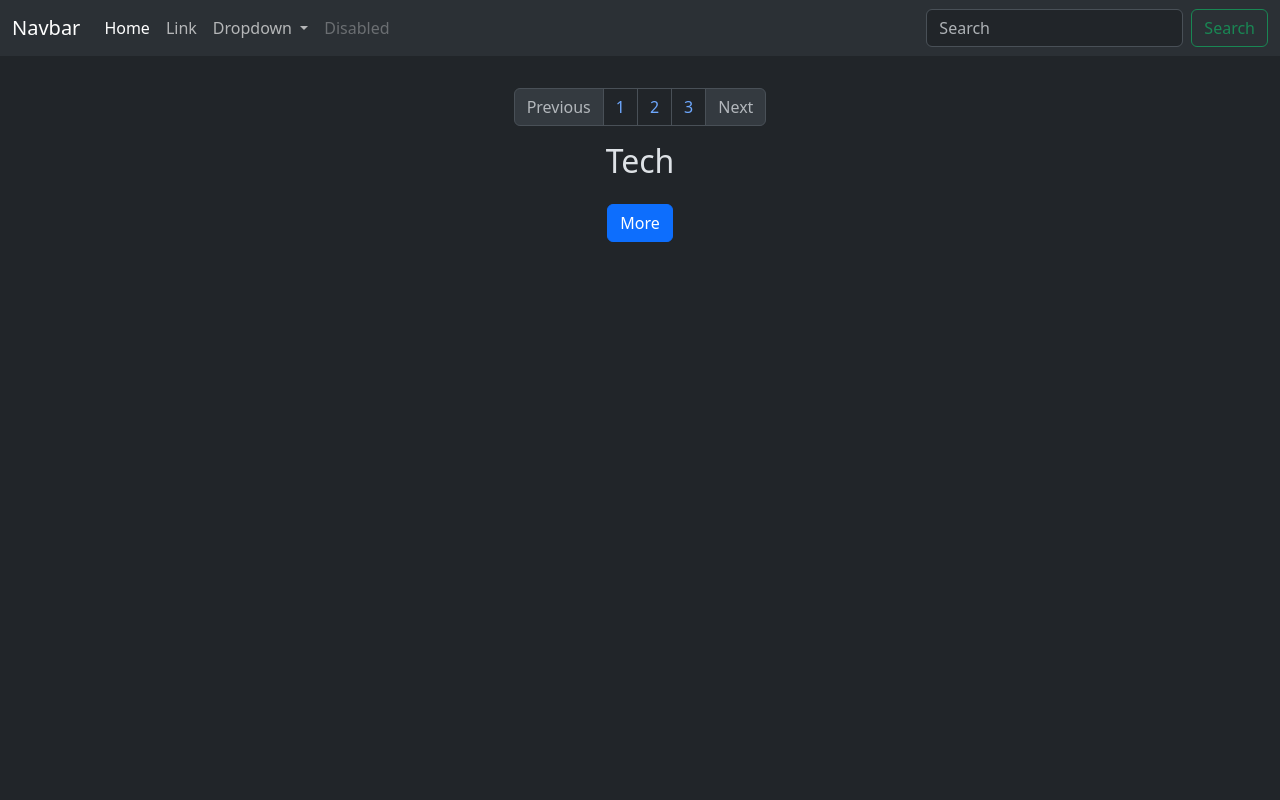
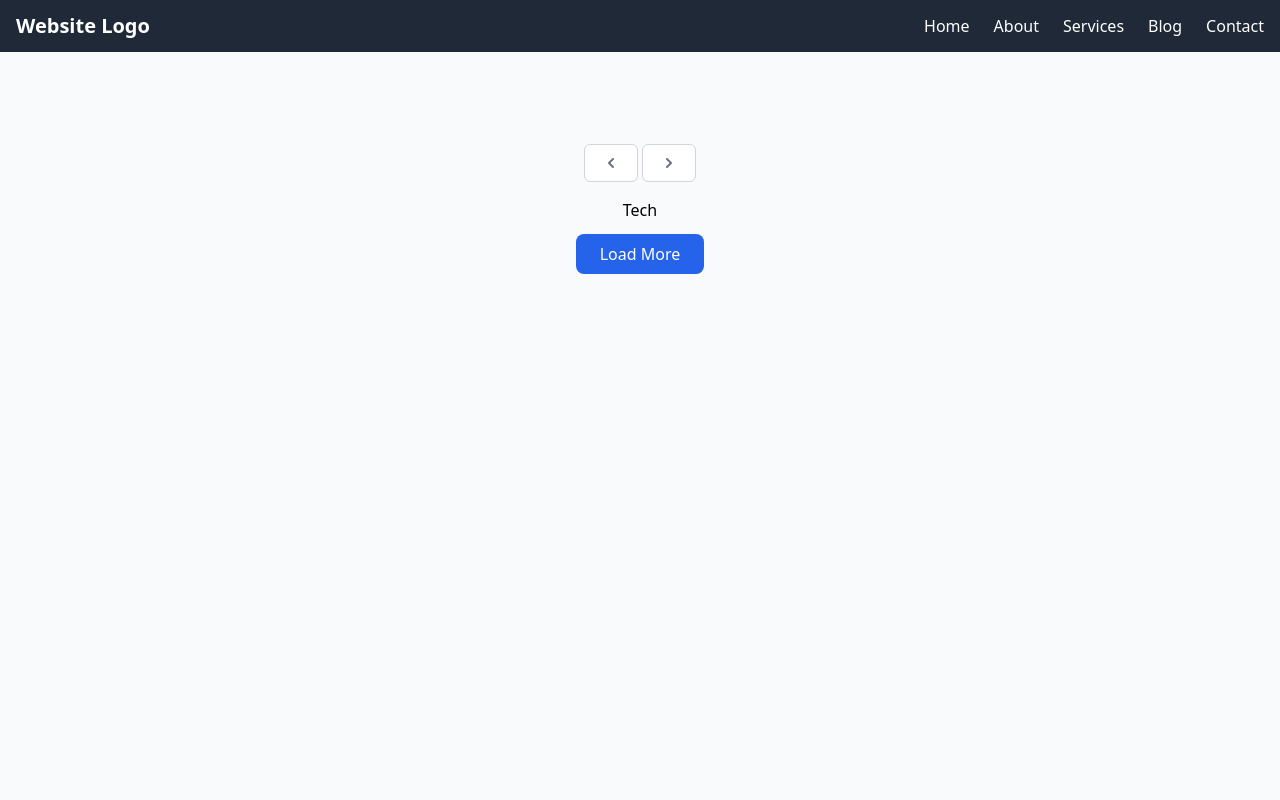
Before and after one commit to Sushan64/Fullstack-Blog-website, a Django app: page / in a window 1280 px wide. Run offline with Django 5.2, Linux system fonts and the light colour scheme; data that the repository does not hold is empty; some libraries are stand-ins or nearby versions.

Commit message:
Changed the CSS framework from Bootstrap to Tailwind. Also, reduced the index.html file's code by dynamically include codes form other files.

```diff
--- a/blog/templates/blog/index.html
+++ b/blog/templates/blog/index.html
@@ -1,71 +1,36 @@
 {% extends "layout.html" %}
 
 {% block contains %}
- <div class="d-flex justify-content-center flex-wrap gap-2">
+<div class="container mx-auto px-4 py-8">
+  <div class="flex flex-wrap -mx-4">
 {% for post in page_obj %}
-<div class="card " style="width: 21rem;">
-  <a href="{% url 'post' pk=post.pk %}">
-  <div style="height: 160px; width: 100%; background-image: url('{{ post.image.url }}'); background-size: cover; background-position: center;" >
-  </div>
-  </a>
-
-  <div class="card-body">
-   <a class="text-decoration-none text-white" href="{% url 'post' pk=post.pk %}"><h5 class="card-title">{{ post.title }}</h5></a>
-    <p class="card-text text-secondary">{{ post.meta_description }}</p>
+{% include 'blog/card.html' %}
+{% endfor %}
   </div>
 </div>
+
+<!-- Pagination Component -->
+<div class="flex items-center justify-center space-x-1 py-4">
+  {% include 'blog/pagination.html' %}
+</div>
+
+
+<!--[ TECH ]-->
+<h2 class="text-center mb-3">Tech</h2>
+<div class="d-flex justify-content-center flex-wrap gap-2">
+  {% for post in tech|slice:'1' %}
+  {% include 'blog/card.html' %}
   {% endfor %}
 </div>
 
-<!--[ Pagination ]-->
-<nav class="my-3" aria-label="Page navigation example">
-  <ul class="pagination justify-content-center">
-    {% if page_obj.has_previous %}
-    <li class="page-item">
-<a class="page-link" href="?page={{ page_obj.previous_page_number }}">Previous</a>
-{% else %}
-    <li class="page-item disabled">
-      <a class="page-link" href="#">Previous</a>
-      {% endif %}
-    </li>
-    <li class="page-item"><a class="page-link" href="#">1</a></li>
-    <li class="page-item"><a class="page-link" href="#">2</a></li>
-    <li class="page-item"><a class="page-link" href="#">3</a></li>
-
-    {% if page_obj.has_next %}
-    <li class="page-item">
-<a class="page-link" href="?page={{ page_obj.next_page_number }}">Next</a>
-      {% else %}
-      <li class="page-item disabled">
-      <a class="page-link" href="#">Next</a>
-        {% endif %}
-    </li>
-  </ul>
-</nav>
-
-
-<!--[ TECH ]-->
-<h2 class="text-center my-3">Tech</h2>
-<div class="d-flex justify-content-center flex-wrap gap-2">
-  {% for post in tech|slice:'1' %}
-  <div class="card " style="width: 21rem;">
-
-  <a href="{% url 'post' pk=post.pk %}">
-  <div style="height: 160px; width: 100%; background-image: url('{{ post.image.url }}'); background-size: cover; background-position: center;" >
-  </div>
-  </a>
-
-  <div class="card-body">
-    <a class="text-decoration-none text-white" href="{% url 'post' pk=post.pk %}"><h5 class="card-title">{{ post.title }}</h5></a>
-    <p class="card-text text-secondary">{{ post.meta_description }}</p>
-  </div>
-  </div>
-  {% endfor %}
+<!-- Load More -->
+<div class="flex justify-center">
+<a id="loadMoreLink" href="{% url 'category' category_value='Tech' %}?page=2" class="inline-flex items-center px-6 py-2 bg-blue-600 text-white rounded-lg gap-2 hover:bg-blue-700 transition">
+    <span>Load More</span>
+    <svg id="spinner" class="hidden w-5 h-5 animate-spin text-white" xmlns="http://www.w3.org/2000/svg" fill="none" viewBox="0 0 24 24">
+        <circle class="opacity-25" cx="12" cy="12" r="10" stroke="currentColor" stroke-width="4"></circle>
+        <path class="opacity-75" fill="currentColor" d="M4 12a8 8 0 018-8v4a4 4 0 00-4 4H4z"></path>
+    </svg>
+</a>
 </div>
-
-<div class="d-flex justify-content-center my-2">
-<a class="text-center" href="{% url 'category' category_value='Tech' %}?page=2">
-  <button class="btn btn-primary" type="submit">More</button></a>
-</div>
-
 {% endblock %}
--- /dev/null
+++ b/blog/templates/blog/pagination.html
@@ -0,0 +1,32 @@
+<!-- Previous Button -->
+  {% if page_obj.has_previous %}
+    <a href="?={{ page_obj.previous_page_number }}" class="px-4 py-2 text-gray-500 bg-white rounded-md hover:bg-gray-100 hover:text-gray-700 border border-gray-300">
+    <span class="sr-only">Previous</span>
+    <svg class="w-5 h-5" fill="currentColor" viewBox="0 0 20 20">
+      <path fill-rule="evenodd" d="M12.707 5.293a1 1 0 010 1.414L9.414 10l3.293 3.293a1 1 0 01-1.414 1.414l-4-4a1 1 0 010-1.414l4-4a1 1 0 011.414 0z" clip-rule="evenodd" />
+    </svg>
+  </a>
+  {% else %}
+  <a class="px-4 py-2 text-gray-500 bg-white rounded-md hover:bg-gray-100 hover:text-gray-700 border border-gray-300">
+    <span class="sr-only">Previous</span>
+    <svg class="w-5 h-5" fill="currentColor" viewBox="0 0 20 20">
+      <path fill-rule="evenodd" d="M12.707 5.293a1 1 0 010 1.414L9.414 10l3.293 3.293a1 1 0 01-1.414 1.414l-4-4a1 1 0 010-1.414l4-4a1 1 0 011.414 0z" clip-rule="evenodd" />
+    </svg>
+  </a>
+  {% endif %}
+  <!-- Next Button -->
+{% if page_obj.has_next %}
+  <a href="?page={{ page_obj.next_page_number }}" class="px-4 py-2 text-gray-500 bg-white rounded-md hover:bg-gray-100 hover:text-gray-700 border border-gray-300">
+    <span class="sr-only">Next</span>
+    <svg class="w-5 h-5" fill="currentColor" viewBox="0 0 20 20">
+      <path fill-rule="evenodd" d="M7.293 14.707a1 1 0 010-1.414L10.586 10 7.293 6.707a1 1 0 011.414-1.414l4 4a1 1 0 010 1.414l-4 4a1 1 0 01-1.414 0z" clip-rule="evenodd" />
+    </svg>
+  </a>
+  {% else %}
+  <a class="px-4 py-2 text-gray-500 bg-white rounded-md hover:bg-gray-100 hover:text-gray-700 border border-gray-300">
+    <span class="sr-only">Next</span>
+    <svg class="w-5 h-5" fill="currentColor" viewBox="0 0 20 20">
+      <path fill-rule="evenodd" d="M7.293 14.707a1 1 0 010-1.414L10.586 10 7.293 6.707a1 1 0 011.414-1.414l4 4a1 1 0 010 1.414l-4 4a1 1 0 01-1.414 0z" clip-rule="evenodd" />
+    </svg>
+  </a>
+  {% endif %}
--- a/django_project/settings.py
+++ b/django_project/settings.py
@@ -26,7 +26,7 @@ SECRET_KEY = 'django-insecure-4ju2n@$f9d0c=h)_g0lbb%k9&@rf(xa$d$g$&5ri$uf)*gev^4
 # SECURITY WARNING: don't run with debug turned on in production!
 DEBUG = True
 
-ALLOWED_HOSTS = ['127.0.0.1', 'https://*.vercel.app']
+ALLOWED_HOSTS = [".replit.dev", ".replit.app"]
 CSRF_TRUSTED_ORIGINS = ["https://*.replit.dev", "https://*.replit.app"]
 
 # Application definition
--- /dev/null
+++ b/static/main.js
@@ -0,0 +1,11 @@
+// Mobile menu toggle functionality
+    document.getElementById('menu-toggle').addEventListener('click', function() {
+      const mobileMenu = document.getElementById('mobile-menu');
+      mobileMenu.classList.toggle('hidden');
+    });
+
+// Spinner
+document.getElementById("loadMoreLink").addEventListener("click", function(event) {
+        let spinner = document.getElementById("spinner");
+        spinner.classList.remove("hidden");
+    });
--- a/templates/layout.html
+++ b/templates/layout.html
@@ -4,50 +4,55 @@
 <head>
     <meta charset="UTF-8">
     <meta name="viewport" content="width=device-width, initial-scale=1.0">
-    <link href="https://cdn.jsdelivr.net/npm/bootstrap@5.3.3/dist/css/bootstrap.min.css" rel="stylesheet" integrity="sha384-QWTKZyjpPEjISv5WaRU9OFeRpok6YctnYmDr5pNlyT2bRjXh0JMhjY6hW+ALEwIH" crossorigin="anonymous">
+      <script src="https://cdn.tailwindcss.com"></script>
+  <link rel="stylesheet" href="{% static 'style.css' %}">
     <title>
     {% block title %}
     Document
     {% endblock %}
     </title>
+
 </head>
-<body>
-  <nav class="navbar navbar-expand-lg bg-body-tertiary">
-    <div class="container-fluid">
-      <a class="navbar-brand" href="{% url 'home' %}">Navbar</a>
-      <button class="navbar-toggler" type="button" data-bs-toggle="collapse" data-bs-target="#navbarSupportedContent" aria-controls="navbarSupportedContent" aria-expanded="false" aria-label="Toggle navigation">
-        <span class="navbar-toggler-icon"></span>
-      </button>
-      <div class="collapse navbar-collapse" id="navbarSupportedContent">
-        <ul class="navbar-nav me-auto mb-2 mb-lg-0">
-          <li class="nav-item">
-            <a class="nav-link active" aria-current="page" href="#">Home</a>
-          </li>
-          <li class="nav-item">
-            <a class="nav-link" href="#">Link</a>
-          </li>
-          <li class="nav-item dropdown">
-            <a class="nav-link dropdown-toggle" href="#" role="button" data-bs-toggle="dropdown" aria-expanded="false">
-              Dropdown
-            </a>
-            <ul class="dropdown-menu">
-              <li><a class="dropdown-item" href="#">Action</a></li>
-              <li><a class="dropdown-item" href="#">Another action</a></li>
-              <li><hr class="dropdown-divider"></li>
-              <li><a class="dropdown-item" href="#">Something else here</a></li>
-            </ul>
-          </li>
-          <li class="nav-item">
-            <a class="nav-link disabled" aria-disabled="true">Disabled</a>
-          </li>
-        </ul>
-        <form class="d-flex" role="search">
-          <input class="form-control me-2" type="search" placeholder="Search" aria-label="Search">
-          <button class="btn btn-outline-success" type="submit">Search</button>
-        </form>
+<body class="flex flex-col min-h-screen bg-gray-50">
+  <header class="bg-gray-800 text-white sticky top-0 z-50">
+    <div class="container mx-auto px-4 py-3">
+      <div class="flex justify-between items-center">
+        <!-- Logo -->
+        <div class="text-xl font-bold">Website Logo</div>
+
+        <!-- Mobile Menu Button -->
+        <div class="md:hidden">
+          <button id="menu-toggle" class="focus:outline-none">
+            <svg class="w-6 h-6" fill="none" stroke="currentColor" viewBox="0 0 24 24" xmlns="http://www.w3.org/2000/svg">
+              <path stroke-linecap="round" stroke-linejoin="round" stroke-width="2" d="M4 6h16M4 12h16M4 18h16"></path>
+            </svg>
+          </button>
+        </div>
+
+        <!-- Desktop Navigation -->
+        <nav class="hidden md:block">
+          <ul class="flex space-x-6">
+            <li><a href="#" class="hover:text-gray-300">Home</a></li>
+            <li><a href="#" class="hover:text-gray-300">About</a></li>
+            <li><a href="#" class="hover:text-gray-300">Services</a></li>
+            <li><a href="#" class="hover:text-gray-300">Blog</a></li>
+            <li><a href="#" class="hover:text-gray-300">Contact</a></li>
+          </ul>
+        </nav>
       </div>
     </div>
-  </nav>
+
+    <!-- Mobile Navigation -->
+    <nav id="mobile-menu" class="hidden bg-gray-700 md:hidden">
+      <ul class="px-4 py-2">
+        <li><a href="#" class="block py-2 hover:text-gray-300">Home</a></li>
+        <li><a href="#" class="block py-2 hover:text-gray-300">About</a></li>
+        <li><a href="#" class="block py-2 hover:text-gray-300">Services</a></li>
+        <li><a href="#" class="block py-2 hover:text-gray-300">Blog</a></li>
+        <li><a href="#" class="block py-2 hover:text-gray-300">Contact</a></li>
+      </ul>
+    </nav>
+  </header>
 
     <div class="container my-3">
     {% block contains %}
@@ -55,6 +60,9 @@
     </div>
 
 
+
+
+  <script src="{% static 'main.js' %}"></script>
     <script src="https://cdn.jsdelivr.net/npm/bootstrap@5.3.3/dist/js/bootstrap.bundle.min.js" integrity="sha384-YvpcrYf0tY3lHB60NNkmXc5s9fDVZLESaAA55NDzOxhy9GkcIdslK1eN7N6jIeHz" crossorigin="anonymous"></script>
 
 </body>
```
Also changed, not shown: blog/templates/blog/card.html (added, +9 -0 lines), manage.py (line endings or trailing spaces), media/Featured/1000033241_folCTMf.jpg (added), media/Featured/1000033242_PYIfdBv.jpg (added), static/style.css (added).
